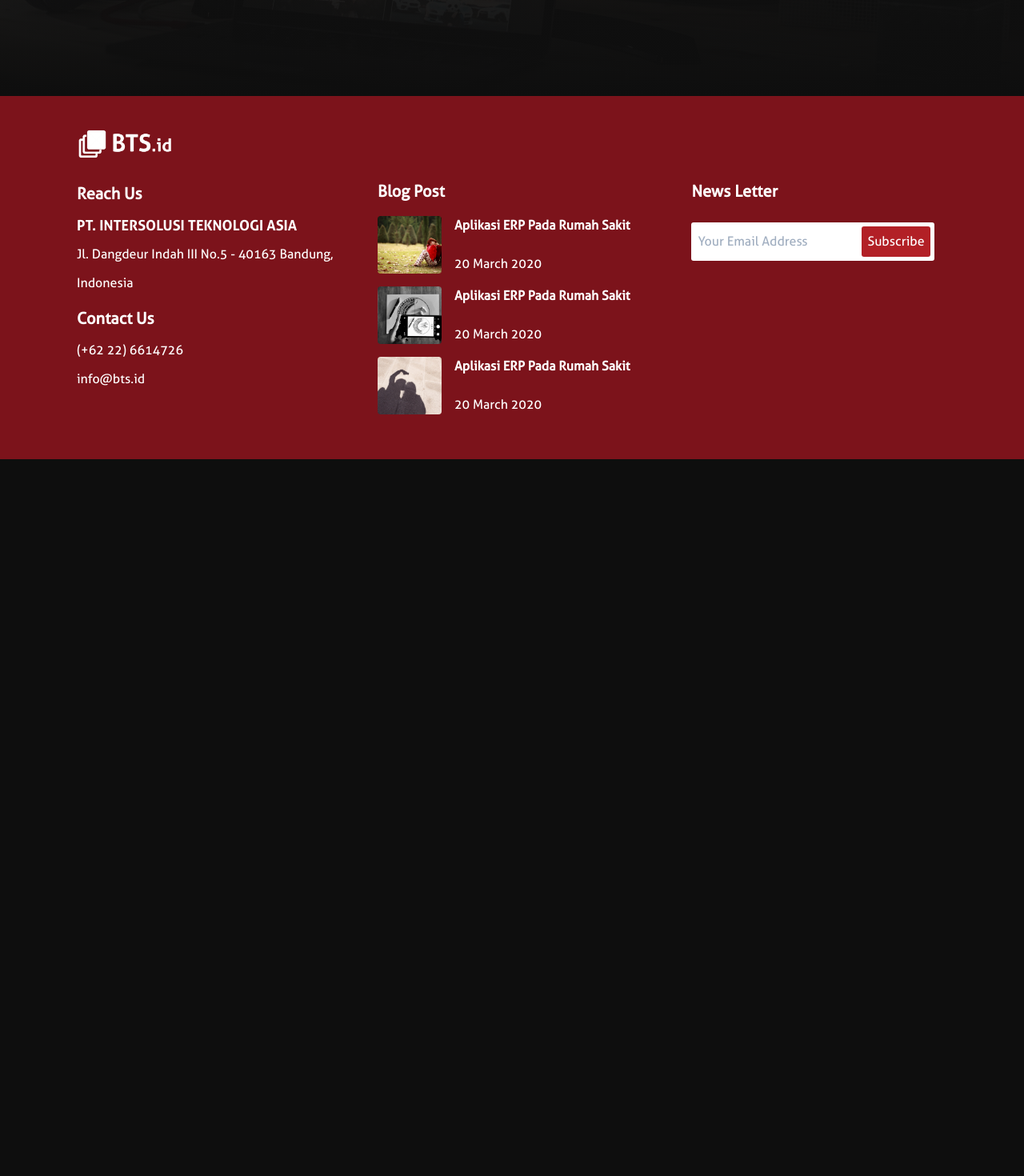
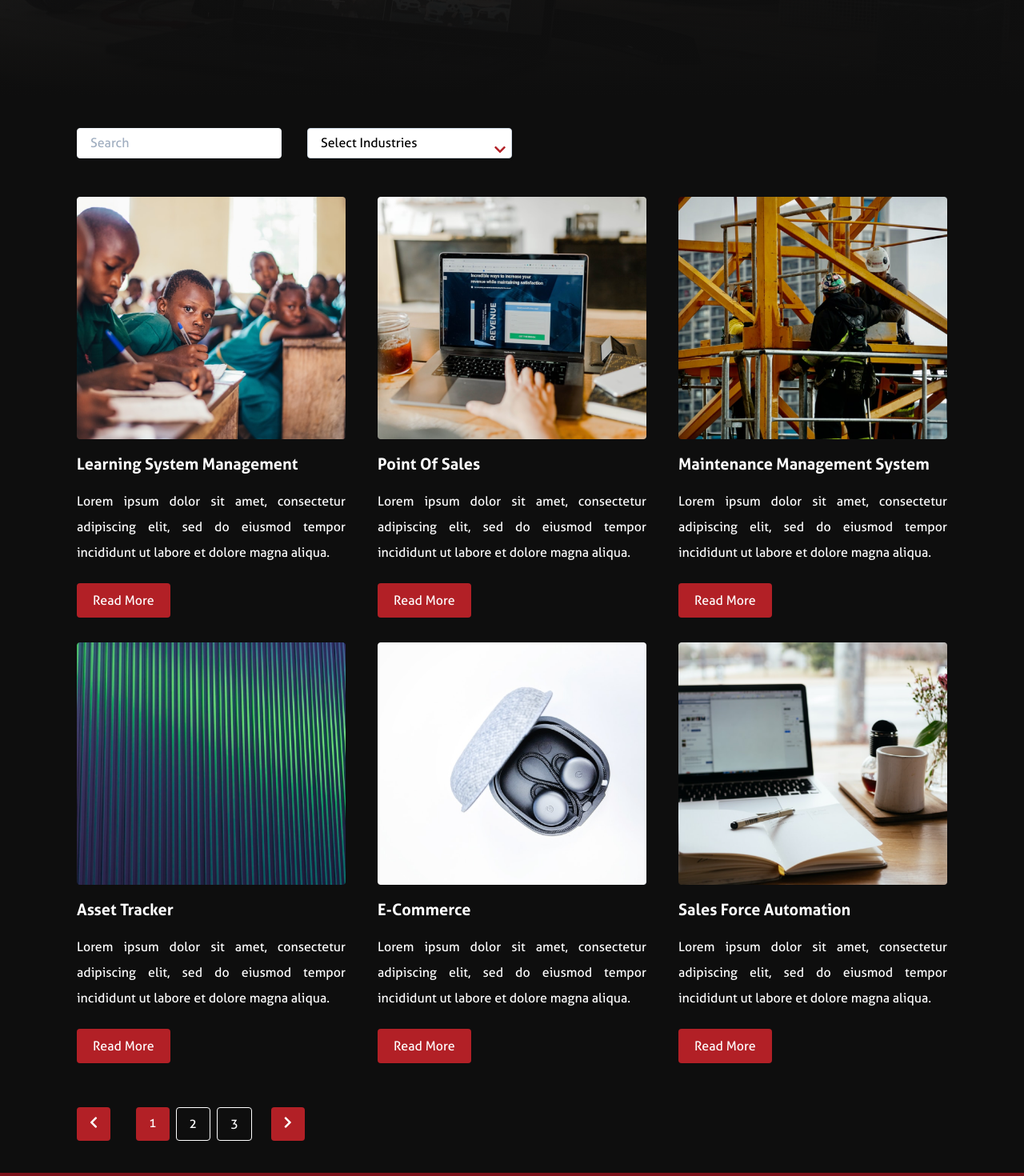
Before and after one commit to hudaprs/bts_new, a React (Create React App) app: page /portfolios in a window 1280 px wide. Shown: the part 680-2150 px from the top of the page at 80% size. Before the commit the page ends 1254 px from the top, so only its background shows below. Built offline with nearby package versions, Linux system fonts and the light colour scheme.

Commit message:
completing portfolio list

```diff
--- a/package.json
+++ b/package.json
@@ -18,7 +18,7 @@
     "build": "react-scripts build",
     "test": "react-scripts test",
     "eject": "react-scripts eject",
-    "build-css": "tailwindcss build src/assets/styles/style.css -o src/assets/styles/tailwind/style.css"
+    "build-css": "tailwindcss build src/assets/styles/style.css -o src/assets/styles/tailwind/style.css --recursive=true"
   },
   "eslintConfig": {
     "extends": "react-app"
--- a/src/assets/styles/_mobile.css
+++ b/src/assets/styles/_mobile.css
@@ -39,12 +39,12 @@
   }
 
   /* Home - Blog */
-  #blog .blog-item {
+  .blog-item {
     padding: 20px 0;
     border-bottom: 1px #b22026 dotted;
   }
 
-  #blog .blog-item:last-child {
+  .blog-item:last-child {
     border: none;
   }
 }
--- a/src/assets/styles/style.css
+++ b/src/assets/styles/style.css
@@ -61,11 +61,11 @@ body {
   height: 3px;
   background-color: rgb(226, 226, 226);
   margin: 5px;
-  transition: all .3s ease-in;
+  transition: all 0.3s ease-in;
 }
 
 .line-1 {
-  transform: rotate(-45deg) translate(-5px,6px);
+  transform: rotate(-45deg) translate(-5px, 6px);
 }
 
 .line-2 {
@@ -73,16 +73,40 @@ body {
 }
 
 .line-3 {
-  transform: rotate(45deg) translate(-5px,-6px);
+  transform: rotate(45deg) translate(-5px, -6px);
 }
 
 .nav-item li {
-  animation: navLinkFade 1s forwards ease-in-out
+  animation: navLinkFade 1s forwards ease-in-out;
 }
 
 /* Navs */
 .current {
   @apply border-b-2  border-primary;
+}
+
+/* Input */
+input,
+select {
+  color: black;
+}
+
+/* Pagination */
+.pagination {
+  display: flex;
+}
+
+.pagination li {
+  @apply border-white border rounded py-2 px-4 cursor-pointer transition ease-in duration-200;
+}
+
+.pagination li.active {
+  @apply bg-primary border-0 text-white;
+}
+
+.pagination li a {
+  text-align: center;
+  margin: 20px auto;
 }
 
 /* Animations */
--- a/src/components/inc/main/Navbar.js
+++ b/src/components/inc/main/Navbar.js
@@ -1,5 +1,8 @@
 import React, { useState, useEffect } from "react"
 import { Link } from "react-router-dom"
+
+// Images
+import NavbarSearchIcon from "../../../assets/img/Navbar/NavbarSearchIcon.png"
 
 const Navbar = () => {
   const location = window.location.href.split("/")[3]
@@ -90,7 +93,7 @@ const Navbar = () => {
           >
             <Link to='#!'>
               <img
-                src={require("../../../assets/img/Navbar/NavbarSearchIcon.png")}
+                src={NavbarSearchIcon}
                 alt='NavbarSearch'
                 className='content-center'
               />
--- a/src/components/main/portfolio/Portfolio.js
+++ b/src/components/main/portfolio/Portfolio.js
@@ -1,13 +1,19 @@
-import React from "react"
+import React, { useEffect } from "react"
 
 // Components
 import MainLayout from "../../layouts/MainLayout"
 import PortfolioShowcase from "./PortfoloioShowcase"
+import PortfolioList from "./PortfolioList"
 
 const Portfolio = () => {
+  useEffect(() => {
+    document.title = "BTS.id - Portfolios"
+  }, [])
+
   return (
     <MainLayout>
       <PortfolioShowcase />
+      <PortfolioList />
     </MainLayout>
   )
 }
--- /dev/null
+++ b/src/components/main/portfolio/PortfolioList.js
@@ -0,0 +1,150 @@
+import React from "react"
+
+// Images
+import LearningSystemImage from "../../../assets/img/Portfolio/LearningSystem.png"
+import POSImage from "../../../assets/img/Portfolio/POS.png"
+import MaintenanceImage from "../../../assets/img/Portfolio/Maintenance.png"
+import AssetTrackerImage from "../../../assets/img/Portfolio/AssetTracker.png"
+import ECommerceImage from "../../../assets/img/Portfolio/ECommerce.png"
+import SalesForceAutomationImage from "../../../assets/img/Portfolio/SalesForceAutomation.png"
+import SearchIcon from "../../../assets/img/Navbar/NavbarSearchIcon.png"
+
+const PortfolioList = () => {
+  return (
+    <div className='px-6 md:px-24 py-10 font-primary'>
+      {/* Forms */}
+      <form action='#' className='flex justify-center md:justify-start'>
+        <div className='flex flex-col md:flex-row'>
+          <div className='w-64 relative'>
+            <input
+              className='border border-gray-200 w-full rounded px-4 py-2 leading-tight mb-4'
+              id='grid-last-name'
+              type='text'
+              placeholder='Search'
+            />
+          </div>
+          <div className='inline-block relative w-64 md:ml-8'>
+            <select className='block appearance-none w-full bg-white border border-gray-400 hover:border-gray-500 px-4 py-2 pr-8 rounded shadow leading-tight focus:outline-none focus:shadow-outline'>
+              <option value='' defaultValue>
+                Select Industries
+              </option>
+              <option>Option 2</option>
+              <option>Option 3</option>
+            </select>
+            <div className='pointer-events-none absolute inset-y-0 right-0 flex items-center px-2 text-gray-700'>
+              <div className='fas fa-chevron-down text-primary'></div>
+            </div>
+          </div>
+        </div>
+      </form>
+
+      {/* Portfolio List */}
+      <div className='grid grid-cols-1 md:grid-cols-3 gap-10 mt-8 mb-4'>
+        <div className='blog-item'>
+          <img src={LearningSystemImage} alt='Learning System' />
+          <h6 className='text-xl font-default mt-4'>
+            Learning System Management
+          </h6>
+          <p className='text-justify leading-loose mt-4 mb-8'>
+            Lorem ipsum dolor sit amet, consectetur adipiscing elit, sed do
+            eiusmod tempor incididunt ut labore et dolore magna aliqua.
+          </p>
+          <a href='#!' className='btn hover:bg-white hover:text-primary mt-4'>
+            Read More
+          </a>
+        </div>
+
+        <div className='blog-item'>
+          <img src={POSImage} alt='Point Of Sales' />
+          <h6 className='text-xl font-default mt-4'>Point Of Sales</h6>
+          <p className='text-justify leading-loose mt-4 mb-8'>
+            Lorem ipsum dolor sit amet, consectetur adipiscing elit, sed do
+            eiusmod tempor incididunt ut labore et dolore magna aliqua.
+          </p>
+          <a href='#!' className='btn hover:bg-white hover:text-primary mt-4'>
+            Read More
+          </a>
+        </div>
+
+        <div className='blog-item'>
+          <img src={MaintenanceImage} alt='Maintenance Management System' />
+          <h6 className='text-xl font-default mt-4'>
+            Maintenance Management System
+          </h6>
+          <p className='text-justify leading-loose mt-4 mb-8'>
+            Lorem ipsum dolor sit amet, consectetur adipiscing elit, sed do
+            eiusmod tempor incididunt ut labore et dolore magna aliqua.
+          </p>
+          <a href='#!' className='btn hover:bg-white hover:text-primary mt-4'>
+            Read More
+          </a>
+        </div>
+
+        <div className='blog-item'>
+          <img src={AssetTrackerImage} alt='Asset Tracker' />
+          <h6 className='text-xl font-default mt-4'>Asset Tracker</h6>
+          <p className='text-justify leading-loose mt-4 mb-8'>
+            Lorem ipsum dolor sit amet, consectetur adipiscing elit, sed do
+            eiusmod tempor incididunt ut labore et dolore magna aliqua.
+          </p>
+          <a href='#!' className='btn hover:bg-white hover:text-primary mt-4'>
+            Read More
+          </a>
+        </div>
+
+        <div className='blog-item'>
+          <img src={ECommerceImage} alt='E-Commerce' />
+          <h6 className='text-xl font-default mt-4'>E-Commerce</h6>
+          <p className='text-justify leading-loose mt-4 mb-8'>
+            Lorem ipsum dolor sit amet, consectetur adipiscing elit, sed do
+            eiusmod tempor incididunt ut labore et dolore magna aliqua.
+          </p>
+          <a href='#!' className='btn hover:bg-white hover:text-primary mt-4'>
+            Read More
+          </a>
+        </div>
+
+        <div className='blog-item'>
+          <img src={SalesForceAutomationImage} alt='Sales Force Automation' />
+          <h6 className='text-xl font-default mt-4'>Sales Force Automation</h6>
+          <p className='text-justify leading-loose mt-4 mb-8'>
+            Lorem ipsum dolor sit amet, consectetur adipiscing elit, sed do
+            eiusmod tempor incididunt ut labore et dolore magna aliqua.
+          </p>
+          <a href='#!' className='btn hover:bg-white hover:text-primary mt-4'>
+            Read More
+          </a>
+        </div>
+      </div>
+
+      {/* Pagination */}
+      <ul className='pagination justify-center md:justify-start mt-16'>
+        <li className='active mr-6'>
+          <a href='#!'>
+            <span className='fas fa-chevron-left'></span>
+          </a>
+        </li>
+
+        <li className='active ml-2 hover:bg-primary hover:border-0'>
+          <a href='#!'>1</a>
+        </li>
+        <li className='ml-2 hover:bg-primary hover:border-0'>
+          <a href='#!'>2</a>
+        </li>
+        <li className='ml-2 hover:bg-primary hover:border-0'>
+          <a href='#!'>3</a>
+        </li>
+
+        <li className='active ml-6'>
+          <a href='#!'>
+            <span className='fas fa-chevron-right'></span>
+          </a>
+        </li>
+      </ul>
+    </div>
+  )
+}
+
+const styles = {}
+
+export default PortfolioList
```
Also changed, not shown: src/assets/styles/tailwind/style.css.
